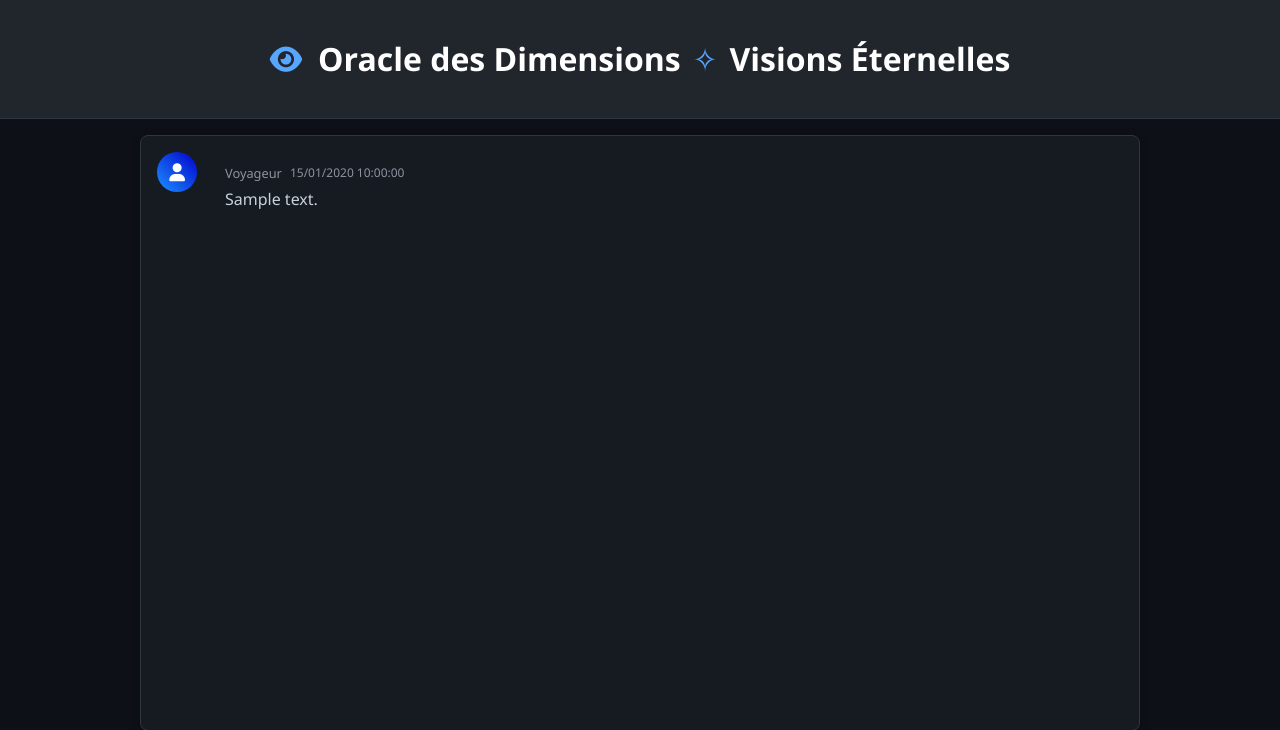
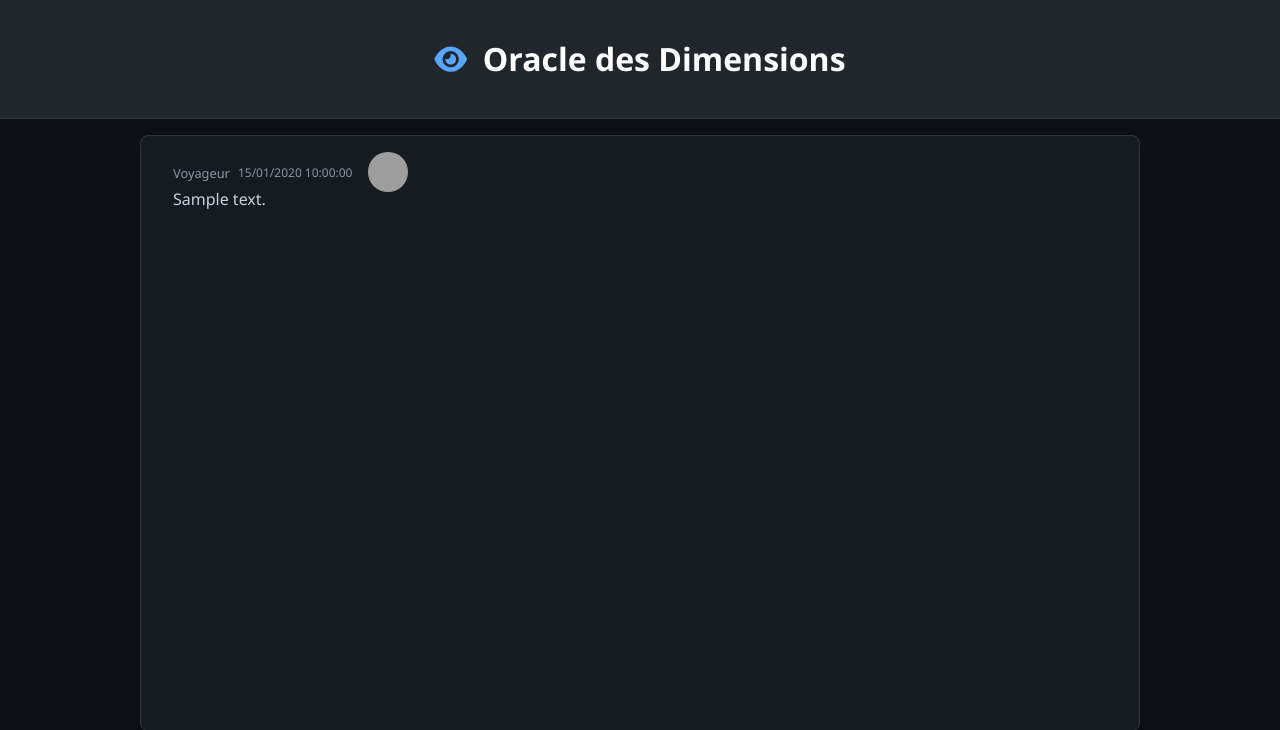
Before and after one commit to CLLC-8/live-conversation-viewer, a Flask app: template templates/index.html in a window 1280 px wide. Shown: the top 730 px of the page. Run offline with Flask 2, Linux system fonts and the light colour scheme; the template is opened without the code that fills it: most values are stand-ins (such as "Sample title", 1, 10 or a date in 2020); some libraries are stand-ins or nearby versions; grey boxes are pictures that could not be loaded.

Commit message:
Update index.html

```diff
--- a/templates/index.html
+++ b/templates/index.html
@@ -3,7 +3,7 @@
 <head>
     <meta charset="UTF-8">
     <meta name="viewport" content="width=device-width, initial-scale=1.0">
-    <title>Oracle des Dimensions - Visualisation en Direct</title>
+    <title>oracle-live-portal</title>
     <link href="https://cdnjs.cloudflare.com/ajax/libs/font-awesome/6.0.0-beta3/css/all.min.css" rel="stylesheet">
     <style>
         :root {
@@ -75,30 +75,43 @@
             display: flex;
             align-items: flex-start;
             animation: fadeIn 0.4s ease;
+            width: 100%;
+        }
+
+        .user-message {
+            justify-content: flex-end;
+        }
+
+        .system-message {
+            justify-content: flex-start;
         }
 
         .message-avatar {
             width: 40px;
             height: 40px;
             border-radius: 50%;
-            margin-right: 12px;
-            display: flex;
-            align-items: center;
-            justify-content: center;
-            color: white;
-            font-size: 18px;
+            overflow: hidden;
+            background-color: #333;
         }
 
-        .oracle-avatar {
-            background: linear-gradient(45deg, #9932cc, #4b0082);
+        .user-message .message-avatar {
+            margin-left: 12px;
+            order: 2;
         }
 
-        .user-avatar {
-            background: linear-gradient(45deg, #1e90ff, #0000cd);
+        .system-message .message-avatar {
+            margin-right: 12px;
+            order: 1;
+        }
+
+        .message-avatar img {
+            width: 100%;
+            height: 100%;
+            object-fit: cover;
         }
 
         .message-bubble {
-            max-width: calc(100% - 60px);
+            max-width: calc(100% - 200px);
             padding: 0.75rem 1rem;
             border-radius: 18px;
             position: relative;
@@ -107,11 +120,13 @@
         .user-message .message-bubble {
             background-color: var(--user-message);
             border-bottom-right-radius: 4px;
+            order: 1;
         }
 
         .system-message .message-bubble {
             background-color: var(--oracle-message);
             border-bottom-left-radius: 4px;
+            order: 2;
         }
 
         .info-message {
@@ -161,11 +176,6 @@
             margin-left: 8px;
         }
 
-        .mystic-decor {
-            color: var(--accent-color);
-            margin: 0 4px;
-        }
-
         @keyframes fadeIn {
             from { opacity: 0; transform: translateY(10px); }
             to { opacity: 1; transform: translateY(0); }
@@ -173,7 +183,7 @@
 
         @media (max-width: 600px) {
             .message-bubble {
-                max-width: calc(100% - 50px);
+                max-width: calc(100% - 120px);
             }
         }
     </style>
@@ -182,7 +192,7 @@
     <header>
         <div class="header-content">
             <div class="header-icon"><i class="fas fa-eye"></i></div>
-            <h1>Oracle des Dimensions <span class="mystic-decor">✧</span> Visions Éternelles</h1>
+            <h1>Oracle des Dimensions</h1>
         </div>
     </header>
 
@@ -198,15 +208,15 @@
                         </div>
                     {% else %}
                         <div class="message {{ message.type }}-message">
-                            <div class="message-avatar {% if message.type == 'system' %}oracle-avatar{% else %}user-avatar{% endif %}">
-                                {% if message.type == 'system' %}<i class="fas fa-moon"></i>{% else %}<i class="fas fa-user"></i>{% endif %}
-                            </div>
                             <div class="message-bubble">
                                 <div class="message-header">
                                     <span>{% if message.type == 'system' %}L'Oracle{% else %}Voyageur{% endif %}</span>
                                     <span class="timestamp">{{ message.timestamp.strftime('%d/%m/%Y %H:%M:%S') }}</span>
                                 </div>
                                 <div class="message-content">{{ message.content }}</div>
+                            </div>
+                            <div class="message-avatar">
+                                <img src="{% if message.type == 'system' %}/static/oracle_avatar.png{% else %}/static/voyageur_avatar.png{% endif %}" alt="{% if message.type == 'system' %}Oracle{% else %}Voyageur{% endif %}">
                             </div>
                         </div>
                     {% endif %}
@@ -272,15 +282,15 @@
 
                 // Créer le contenu du message
                 messageDiv.innerHTML = `
-                    <div class="message-avatar ${data.type === 'system' ? 'oracle-avatar' : 'user-avatar'}">
-                        ${data.type === 'system' ? '<i class="fas fa-moon"></i>' : '<i class="fas fa-user"></i>'}
-                    </div>
                     <div class="message-bubble">
                         <div class="message-header">
                             <span>${data.type === 'user' ? 'Voyageur' : (data.type === 'system' ? 'L\'Oracle' : 'Info')}</span>
                             <span class="timestamp">${formatDate(new Date())}</span>
                         </div>
                         <div class="message-content">${data.content}</div>
+                    </div>
+                    <div class="message-avatar">
+                        <img src="${data.type === 'system' ? '/static/oracle_avatar.png' : '/static/voyageur_avatar.png'}" alt="${data.type === 'system' ? 'Oracle' : 'Voyageur'}">
                     </div>
                 `;
             }
```
